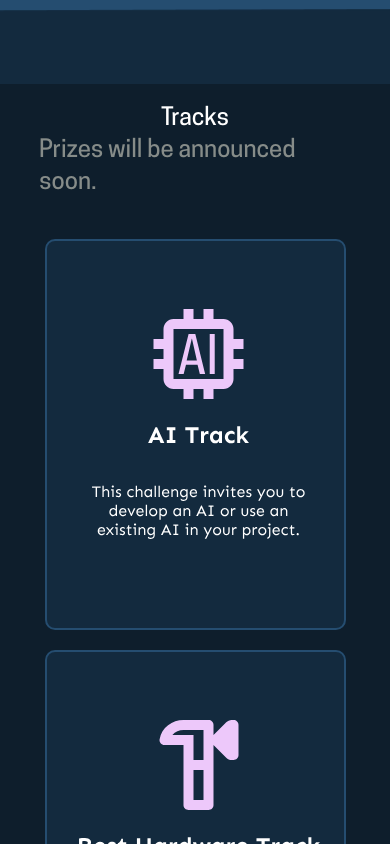
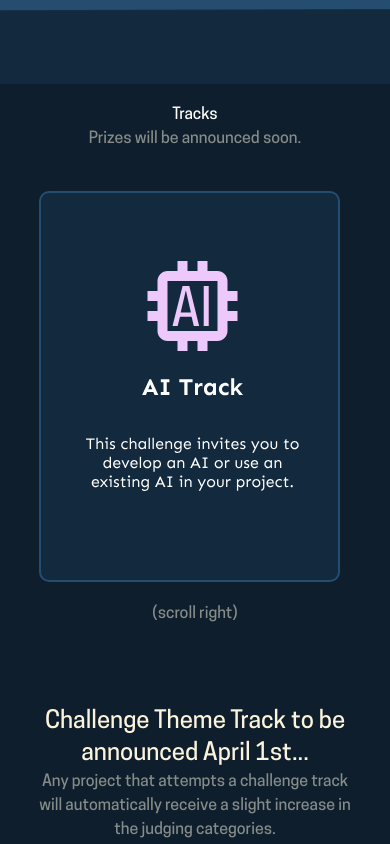
Before and after one commit to SF-Hacks-at-SFSU/SFHacks2024, a Next.js app: page / in a window 390 px wide. Shown: the part 760-1604 px from the top of the page. Built offline with nearby package versions, Linux system fonts and the light colour scheme.

Commit message:
tracks works for mobile

```diff
--- a/src/components/Tracks.jsx
+++ b/src/components/Tracks.jsx
@@ -27,16 +27,17 @@ export default function Tracks() {
     },
   ];
   return (
-    <div className="flex flex-col items-center justify-center px-[10%] py-[5%]">
-      <p className="text-2xl text-white">Tracks</p>
-      <p className="text-2xl text-[#868C89]">Prizes will be announced soon.</p>
-      <div className="flex flex-row mt-10 mb-20 items-center justify-center gap-5 flex-wrap">
+    <div className="flex flex-col items-center justify-center px-[10%] py-[5%] text-center md:text-2xl">
+      <p className="text-white">Tracks</p>
+      <p className="text-[#868C89]">Prizes will be announced soon.</p>
+      <div className="flex flex-row place-items-center overflow-x-scroll no-scrollbar mt-10 items-center gap-5 md:justify-center md:flex-wrap">
         {tracks.map(x =>
           <img src={x.image} />
         )}
       </div>
-      <p className="text-4xl text-[#FBF3DB]">Challenge Theme Track to be announced April 1st...</p>
-      <p className="text-2xl text-[#868C89]">Any project that attempts a challenge track will automatically receive a slight increase in the judging categories.</p>
+      <p className="sm:block md:hidden mt-5 text-md text-[#868C89]">(scroll right)</p>
+      <p className="mt-20 md:text-4xl text-2xl text-[#FBF3DB]">Challenge Theme Track to be announced April 1st...</p>
+      <p className="text-[#868C89]">Any project that attempts a challenge track will automatically receive a slight increase in the judging categories.</p>
     </div>
   );
 }
```
